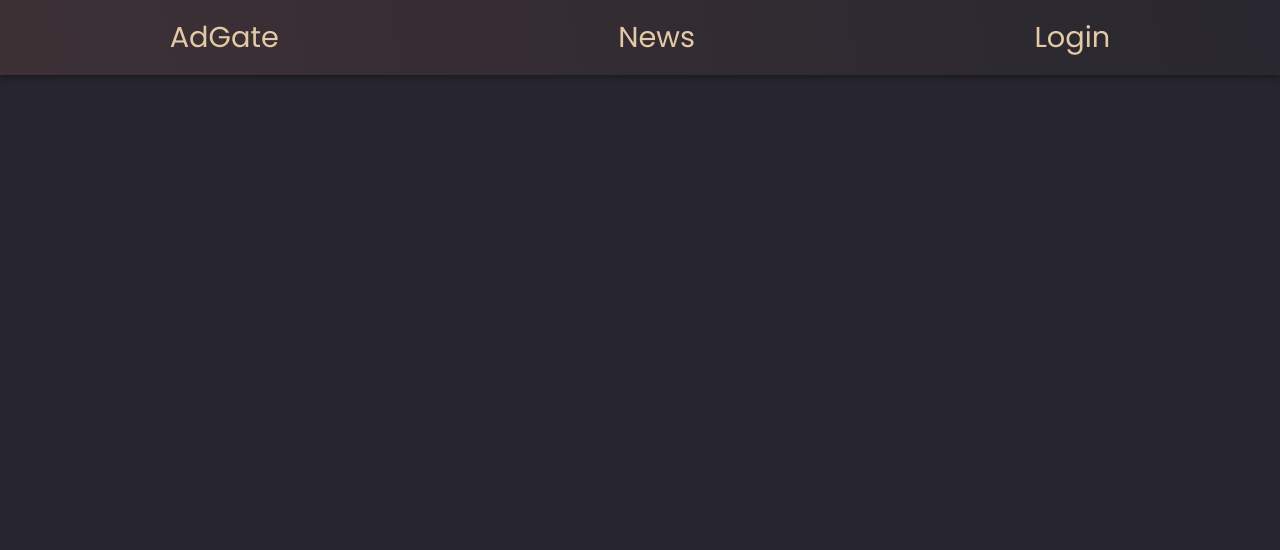
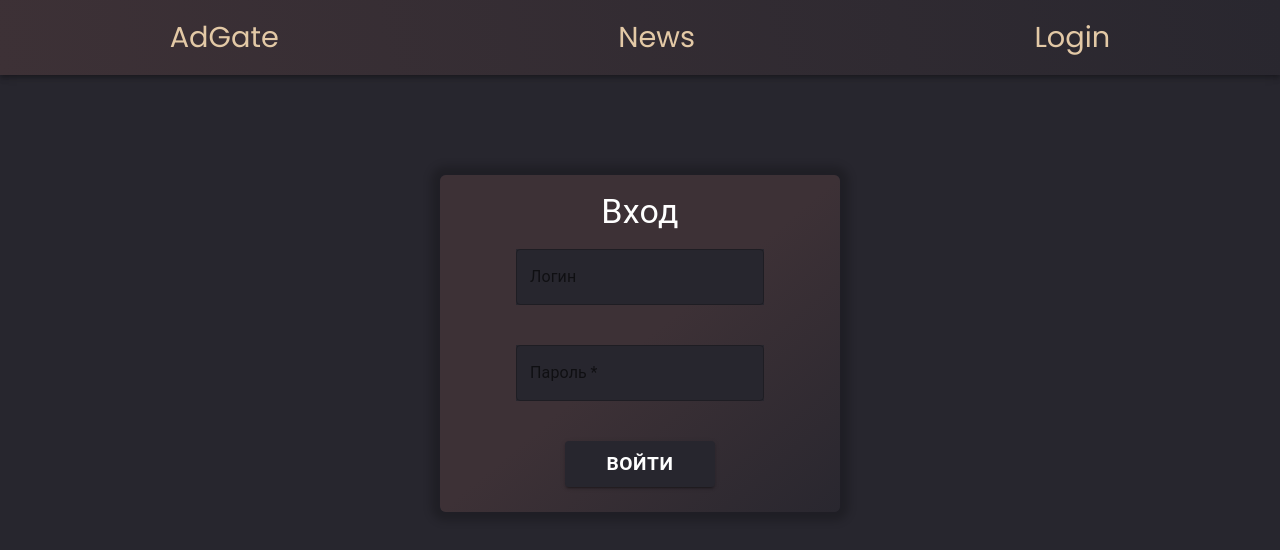
Before and after one commit to ardryzhov/pet-pr-adgate, a React (Create React App) app: page /login in a window 1280 px wide. Before the commit this address had no page. Shown: the top 550 px of the page. Built offline with nearby package versions, Linux system fonts and the light colour scheme.

Commit message:
create login page

```diff
--- a/package.json
+++ b/package.json
@@ -19,6 +19,7 @@
     "@types/react-router-dom": "^5.3.3",
     "react": "^18.1.0",
     "react-dom": "^18.1.0",
+    "react-hook-form": "^7.31.3",
     "react-redux": "^8.0.2",
     "react-router": "^6.3.0",
     "react-router-dom": "^6.3.0",
--- a/public/index.html
+++ b/public/index.html
@@ -8,7 +8,7 @@
 		<meta name="description" content="Web site created using create-react-app" />
 		<link rel="apple-touch-icon" href="%PUBLIC_URL%/logo192.png" />
 		<link rel="manifest" href="%PUBLIC_URL%/manifest.json" />
-		<title>React App</title>
+		<title>Pet Project | AdGate</title>
 	</head>
 	<body>
 		<div id="root"></div>
--- a/src/App.css
+++ b/src/App.css
@@ -18,3 +18,20 @@
 	background-color: rgba(0, 0, 0, 0.5);
 	backdrop-filter: blur(5px);
 }
+
+.form-auth {
+	display: flex;
+	flex-direction: column;
+	justify-content: center;
+	align-items: center;
+	margin-bottom: 25px;
+}
+
+.form-auth button {
+	width: 150px;
+	font-size: 1.2rem;
+}
+
+button[type='submit'] {
+	-webkit-appearance: none;
+}
--- a/src/App.tsx
+++ b/src/App.tsx
@@ -4,6 +4,7 @@ import './App.css'
 import Header from './components/Header'
 import MainPage from './page/MainPage'
 import NewsPage from './page/NewsPage'
+import AuthPage from './page/AuthPage'
 
 import { Container } from '@mui/material'
 import { Routes, Route } from 'react-router-dom'
@@ -16,6 +17,7 @@ function App() {
 				<Routes>
 					<Route path='/' element={<MainPage />} />
 					<Route path='/news' element={<NewsPage />} />
+					<Route path='login' element={<AuthPage />} />
 				</Routes>
 			</Container>
 		</>
--- /dev/null
+++ b/src/components/Auth.tsx
@@ -0,0 +1,79 @@
+import React from 'react'
+import '../App.css'
+
+import { useForm, SubmitHandler } from 'react-hook-form'
+
+import { Box, TextField, Button, Typography } from '@mui/material'
+
+interface FormValues {
+	email: string
+	password: number
+}
+
+const Auth: React.FC = () => {
+	const {
+		register,
+		formState: { errors },
+		handleSubmit,
+	} = useForm<FormValues>()
+
+	const handleAuth: SubmitHandler<FormValues> = (data) => {}
+
+	return (
+		<Box
+			sx={{
+				maxWidth: '400px',
+				margin: '100px auto',
+				display: 'flex',
+				flexDirection: 'column',
+				justifyContent: 'center',
+				background:
+					'linear-gradient(140deg, rgba(61,49,54,1) 50%, rgba(41,39,47,1) 100%)',
+				borderRadius: '6px',
+				boxShadow: '0px 0px 8px 9px rgba(0, 0, 0, 0.2)',
+			}}
+		>
+			<Typography variant='h4' sx={{ color: '#fff', textAlign: 'center', my: 2 }}>
+				Вход
+			</Typography>
+			<form className='form-auth' onSubmit={handleSubmit(handleAuth)}>
+				<Box>
+					<TextField
+						label='Логин'
+						variant='outlined'
+						{...register('email', {
+							required: true,
+						})}
+						sx={{ background: '#27262E' }}
+					/>
+					<div style={{ height: '40px' }}>
+						{errors.email && <Typography>Error!</Typography>}
+					</div>
+				</Box>
+				<Box>
+					<TextField
+						label='Пароль'
+						variant='outlined'
+						{...(register('password'),
+						{
+							required: true,
+						})}
+						sx={{ background: '#27262E' }}
+					/>
+					<div style={{ height: '40px' }}>
+						{errors.password && <Typography>Error!</Typography>}
+					</div>
+				</Box>
+				<Button
+					variant='contained'
+					type='submit'
+					sx={{ background: '#27262E', color: '#fff', fontWeight: '700' }}
+				>
+					Войти
+				</Button>
+			</form>
+		</Box>
+	)
+}
+
+export default Auth
--- /dev/null
+++ b/src/page/AuthPage.tsx
@@ -0,0 +1,13 @@
+import React from 'react'
+
+import Auth from '../components/Auth'
+
+const AuthPage = () => {
+	return (
+		<>
+			<Auth />
+		</>
+	)
+}
+
+export default AuthPage
```
Also changed, not shown: 1 other file (tests, documents, lock files or other folders).
